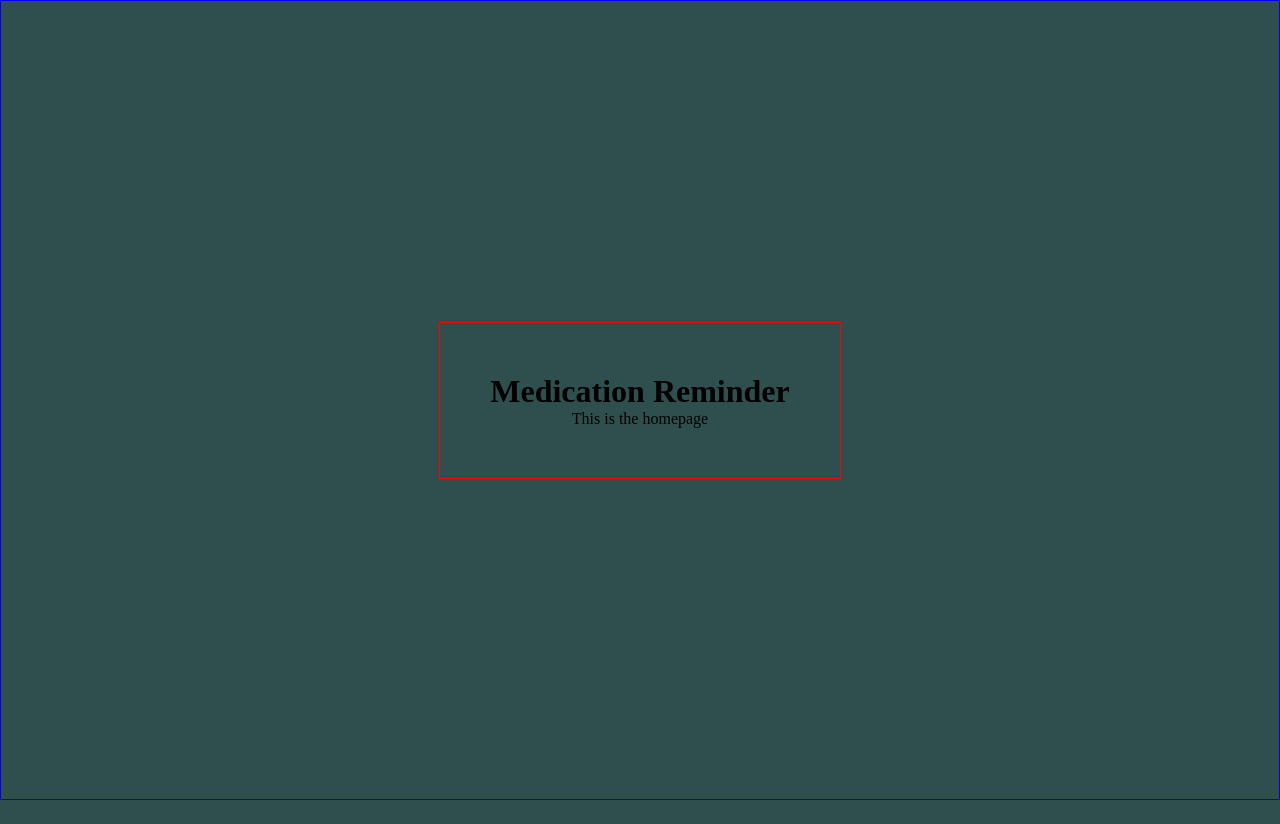
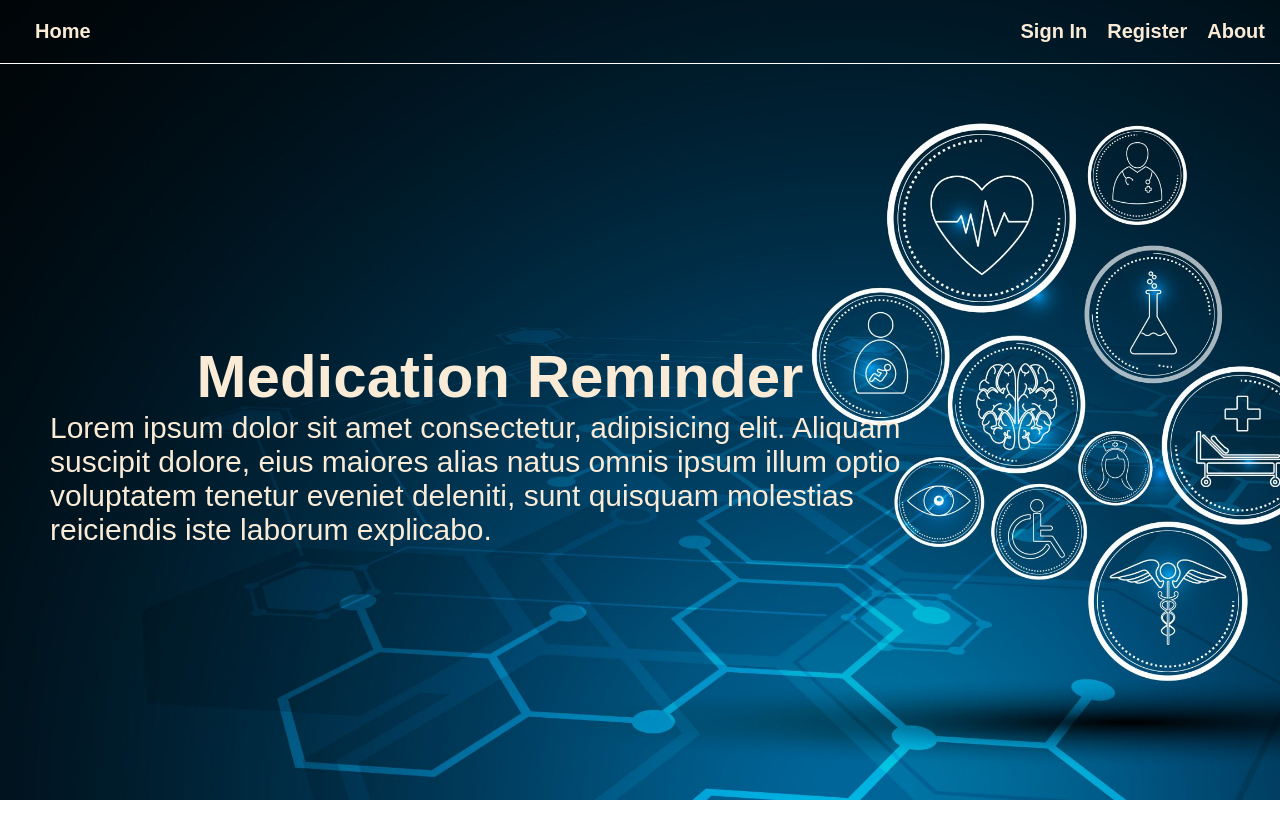
Before and after one commit to ahleung2/Medication-Reminder-App, a website: page public/index.html in a window 1280 px wide. Before the commit the page ends 800 px from the top, so only its background shows below. Drawn offline with Linux system fonts and the light colour scheme.

Commit message:
add landing page and navbar

```diff
--- a/public/css/index.css
+++ b/public/css/index.css
@@ -2,24 +2,77 @@
   box-sizing: border-box;
   margin: 0;
   padding: 0;
-  background-color: darkslategray;
+  font-family: sans-serif;
+}
+
+body {
+  height: 100vh;
+  background: url(./../images/medical_background_3.jpeg);
+  background-repeat: no-repeat;
+  background-size: cover;
+}
+
+.navbar {
+  display: flex;
+  align-items: center;
+  height: 8%;
+  width: 100%;
+
+  border-bottom: 1px solid white;
+}
+
+.navbar-items {
+  width: 100%;
+  display: flex;
+  justify-content: space-between;
+  padding: 15px;
+}
+
+.menu {
+  display: flex;
+  justify-content: space-between;
+}
+
+.navbar-items > a {
+  font-weight: bold;
+  font-size: 20px;
+  padding-left: 20px;
+  color: antiquewhite;
+  text-decoration: none;
+}
+
+.menu > a {
+  font-weight: bold;
+  font-size: 20px;
+  padding-left: 20px;
+  color: antiquewhite;
+  text-decoration: none;
 }
 
 .container {
-  height: 100vh;
+  width: 100%;
+  height: 95%;
   display: flex;
-  justify-content: center;
+  justify-content: flex-start;
   align-items: center;
-  border: 1px solid blue;
 }
 
-.home {
+.welcome {
   display: flex;
   flex-direction: column;
+  width: 50lh;
+  margin: 50px;
+  align-items: center;
   justify-content: center;
-  align-items: center;
+}
 
-  padding: 50px;
+.welcome > h1 {
+  font-size: 60px;
+  font-weight: 600;
+  color: antiquewhite;
+}
 
-  border: 1px solid red;
+.welcome > p {
+  font-size: 30px;
+  color: antiquewhite;
 }
--- a/public/css/register.css
+++ b/public/css/register.css
@@ -6,13 +6,54 @@
 }
 
 body {
+  height: 100vh;
+  background: url("../images/medical_background_3.jpeg");
+  background-repeat: no-repeat;
+  background-size: cover;
+}
+
+.navbar {
+  display: flex;
+  align-items: center;
+  height: 8%;
+  width: 100%;
+
+  border-bottom: 1px solid white;
+}
+
+.navbar-items {
+  width: 100%;
+  display: flex;
+  justify-content: space-between;
+  padding: 15px;
+}
+
+.menu {
+  display: flex;
+  justify-content: space-between;
+}
+
+.navbar-items > a {
+  font-weight: bold;
+  font-size: 20px;
+  padding-left: 20px;
+  color: antiquewhite;
+  text-decoration: none;
+}
+
+.menu > a {
+  font-weight: bold;
+  font-size: 20px;
+  padding-left: 20px;
+  color: antiquewhite;
+  text-decoration: none;
+}
+
+.container {
   display: flex;
   justify-content: center;
   align-items: center;
-    min-height: 100vh;
-    background: url("../images/medical_background_3.jpeg");
-    background-repeat: no-repeat;
-    background-size: cover;
+  height: 92%;
 }
 
 .wrapper {
--- a/public/css/sign-in.css
+++ b/public/css/sign-in.css
@@ -6,13 +6,54 @@
 }
 
 body {
+  height: 100vh;
+  background: url("../images/medical_background_3.jpeg");
+  background-repeat: no-repeat;
+  background-size: cover;
+}
+
+.navbar {
+  display: flex;
+  align-items: center;
+  height: 8%;
+  width: 100%;
+
+  border-bottom: 1px solid white;
+}
+
+.navbar-items {
+  width: 100%;
+  display: flex;
+  justify-content: space-between;
+  padding: 15px;
+}
+
+.menu {
+  display: flex;
+  justify-content: space-between;
+}
+
+.navbar-items > a {
+  font-weight: bold;
+  font-size: 20px;
+  padding-left: 20px;
+  color: antiquewhite;
+  text-decoration: none;
+}
+
+.menu > a {
+  font-weight: bold;
+  font-size: 20px;
+  padding-left: 20px;
+  color: antiquewhite;
+  text-decoration: none;
+}
+
+.container {
   display: flex;
   justify-content: center;
   align-items: center;
-  min-height: 100vh;
-  background: url("../images/medical_background_3.jpeg");
-  background-repeat: no-repeat;
-  background-size: cover;
+  height: 92%;
 }
 
 .wrapper {
--- a/public/index.html
+++ b/public/index.html
@@ -1,18 +1,33 @@
 <!DOCTYPE html>
 <html lang="en">
   <head>
-    <meta charset="UTF-8">
-    <meta name="viewport" content="width=device-width, initial-scale=1.0">
-    <link rel="stylesheet" href="./css/index.css">
+    <meta charset="UTF-8" />
+    <meta name="viewport" content="width=device-width, initial-scale=1.0" />
+    <link rel="stylesheet" href="./css/index.css" />
     <title>Medication Reminder</title>
   </head>
   <body>
+    <nav class="navbar">
+      <div class="navbar-items">
+        <a class="logo" href="#">Home</a>
+
+        <div class="menu">
+          <a href="./sign-in.html">Sign In</a>
+          <a href="./register.html">Register</a>
+          <a>About</a>
+        </div>
+      </div>
+    </nav>
     <div class="container">
-        <div class="home">
+      <div class="welcome">
         <h1>Medication Reminder</h1>
-            <p>This is the homepage</p>
+        <p>
+          Lorem ipsum dolor sit amet consectetur, adipisicing elit. Aliquam
+          suscipit dolore, eius maiores alias natus omnis ipsum illum optio
+          voluptatem tenetur eveniet deleniti, sunt quisquam molestias
+          reiciendis iste laborum explicabo.
+        </p>
       </div>
-
     </div>
   </body>
 </html>
```
Also changed, not shown: public/register.html (+21 -2 lines), public/sign-in.html (+18 -1 lines). Lines whose indentation alone changed are shown as unchanged.
